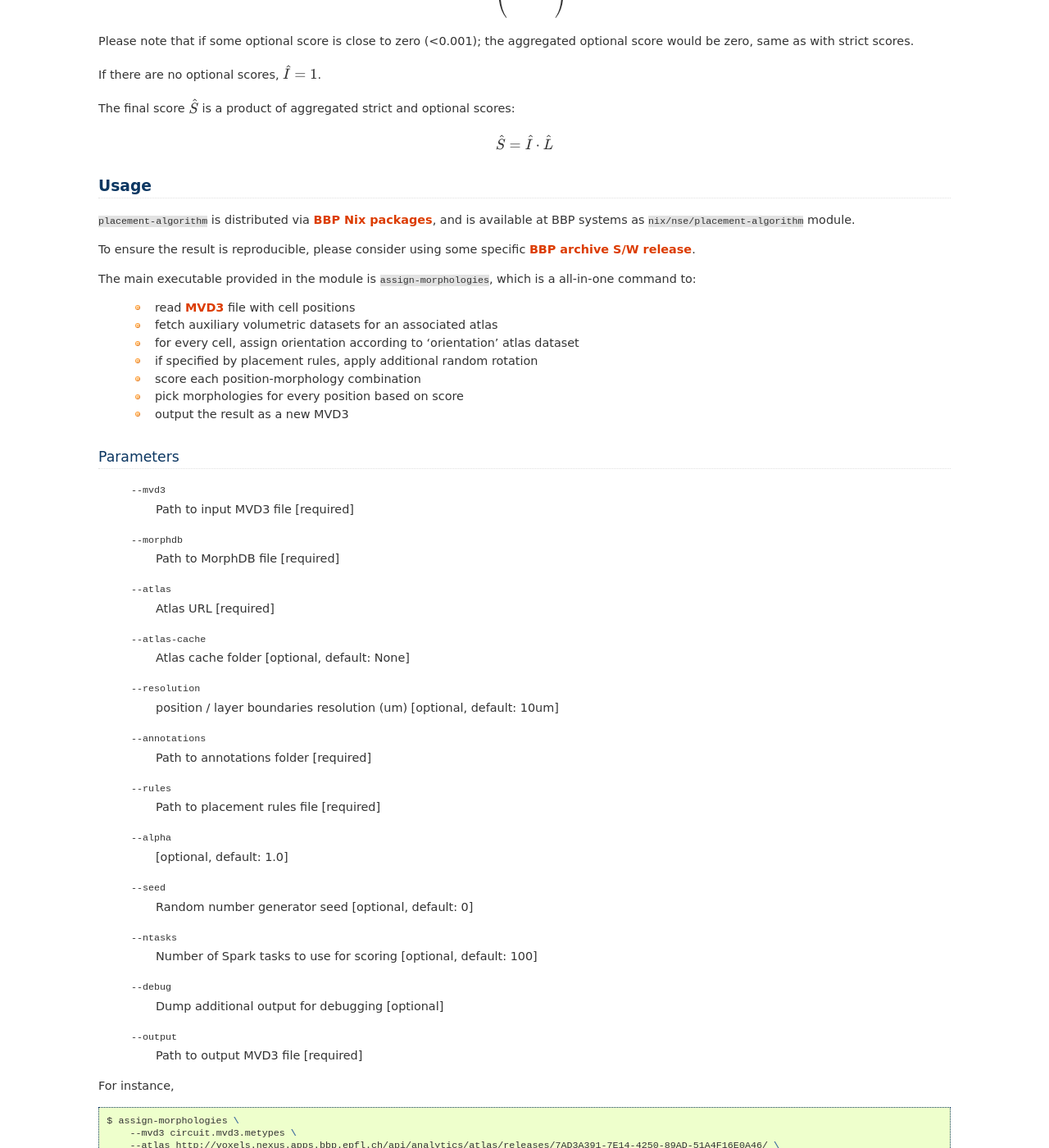
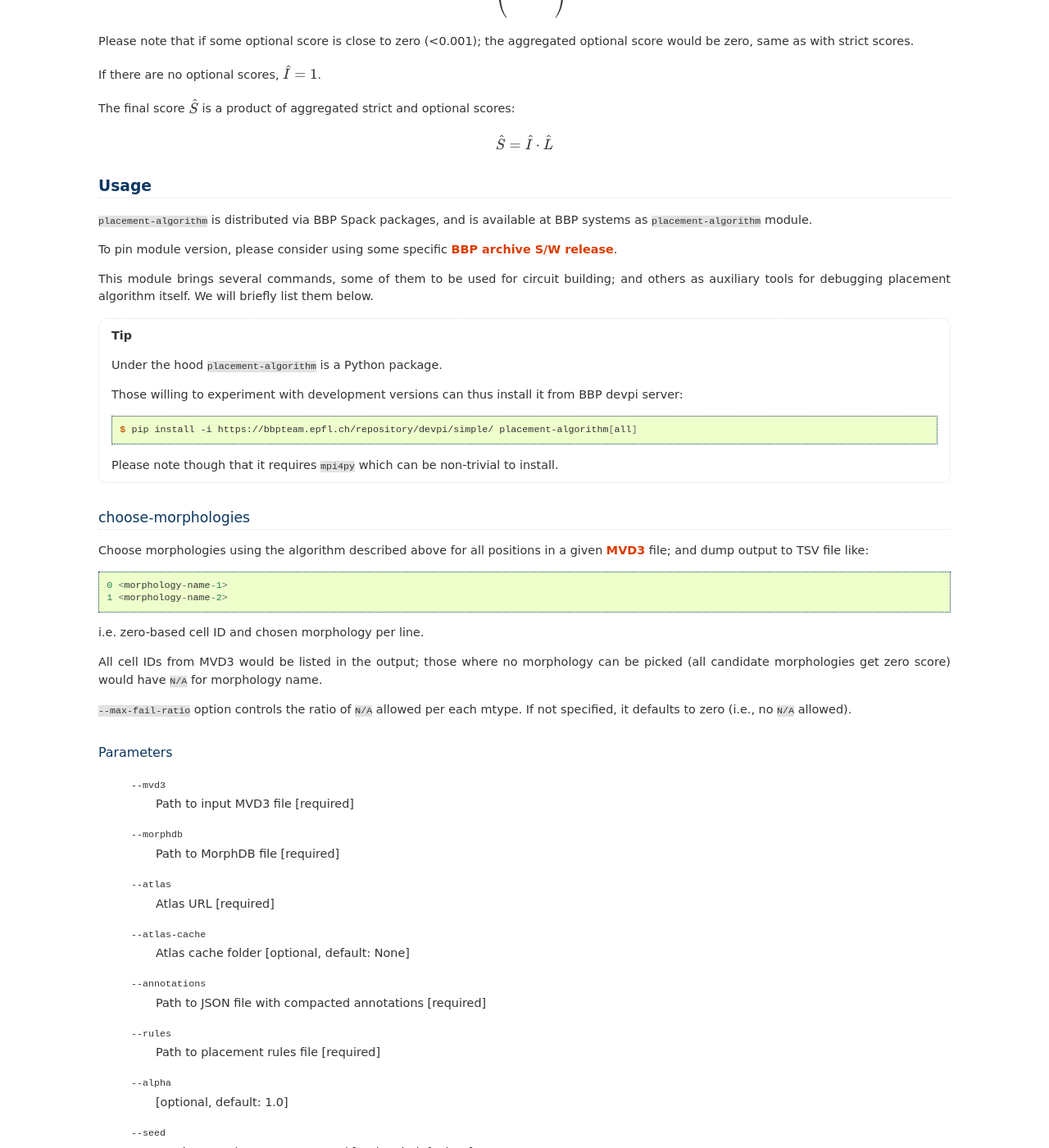
Before and after one commit to BlueBrain/placement-algorithm, a Sphinx documentation site: the page built from python/doc/source/index.rst, in a window 1280 px wide and 1400 px high, scrolled down 2781 px. Shown: the whole window at 82% size. Built offline with Sphinx 7.4.7, drawn with Linux system fonts in a browser that asks for light colours; the version number is read from the project's files by our own code; some of the changed text lies outside the part shown.

Commit message:
Updated documentation
Change-Id: Iaf203af46eb7b38fa7678e32a3efb9a631ff17db

```diff
--- a/python/doc/source/index.rst
+++ b/python/doc/source/index.rst
@@ -152,60 +152,161 @@ The final score :math:`\hat{S}` is a product of aggregated strict and optional s
 Usage
 =====
 
-|name| is distributed via `BBP Nix packages <https://bbpteam.epfl.ch/project/spaces/display/BBPHPC/Nix+Package+Manager>`_, and is available at BBP systems as ``nix/nse/placement-algorithm`` module.
+|name| is distributed via BBP Spack packages, and is available at BBP systems as |name| module.
 
 .. code-block::console
 
-    $ module load nix/nse/placement-algorithm
+    $ module load placement-algorithm
 
-To ensure the result is reproducible, please consider using some specific `BBP archive S/W release <https://bbpteam.epfl.ch/project/spaces/display/BBPHPC/BBP+ARCHIVE+SOFTWARE+MODULES>`_.
+To pin module version, please consider using some specific `BBP archive S/W release <https://bbpteam.epfl.ch/project/spaces/display/BBPHPC/BBP+ARCHIVE+SOFTWARE+MODULES#BBPARCHIVESOFTWAREMODULES-TousetheSpackarchivemodules>`_.
 
-The main executable provided in the module is ``assign-morphologies``, which is a all-in-one command to:
+This module brings several commands, some of them to be used for circuit building; and others as auxiliary tools for debugging placement algorithm itself.
+We will briefly list them below.
 
- - read `MVD3 <https://bbpteam.epfl.ch/documentation/Circuit%20Documentation-0.0.1/mvd3.html>`_ file with cell positions
- - fetch auxiliary volumetric datasets for an associated atlas
- - for every cell, assign orientation according to 'orientation' atlas dataset
- - if specified by placement rules, apply additional random rotation
- - score each position-morphology combination
- - pick morphologies for every position based on score
- - output the result as a new MVD3
+.. tip::
+
+    Under the hood |name| is a Python package.
+
+    Those willing to experiment with development versions can thus install it from BBP devpi server:
+
+    .. code-block:: console
+
+        $ pip install -i https://bbpteam.epfl.ch/repository/devpi/simple/ placement-algorithm[all]
+
+    Please note though that it requires ``mpi4py`` which can be non-trivial to install.
+
+choose-morphologies
+-------------------
+
+Choose morphologies using the algorithm described above for all positions in a given `MVD3 <https://bbpteam.epfl.ch/documentation/Circuit%20Documentation-0.0.1/mvd3.html>`_ file; and dump output to TSV file like:
+
+::
+
+  0 <morphology-name-1>
+  1 <morphology-name-2>
+
+i.e. zero-based cell ID and chosen morphology per line.
+
+All cell IDs from MVD3 would be listed in the output; those where no morphology can be picked (all candidate morphologies get zero score) would have ``N/A`` for morphology name.
+
+``--max-fail-ratio`` option controls the ratio of ``N/A`` allowed per each mtype.
+If not specified, it defaults to zero (i.e., no ``N/A`` allowed).
+
+Parameters
+~~~~~~~~~~
+
+    --mvd3            Path to input MVD3 file [required]
+    --morphdb         Path to MorphDB file [required]
+    --atlas           Atlas URL [required]
+    --atlas-cache     Atlas cache folder [optional, default: None]
+    --annotations     Path to JSON file with compacted annotations [required]
+    --rules           Path to placement rules file [required]
+    --alpha           [optional, default: 1.0]
+    --seed            Random number generator seed [optional, default: 0]
+    --max-fail-ratio  Max failure ratio for any mtype [optional, default: 0]
+    --output          Path to output TSV file [required]
 
 
+assign-morphologies
+-------------------
+
+Write morphologies from TSV list obtained from ``choose-morphologies`` to MVD3.
+
+Also, assign orientation for each cell position based on atlas orientation field (applying additional random rotation around Y-axis).
+
+By default, no ``N/A`` are allowed in the input TSV list.
+By providing ``--dropna`` flag, user can instruct the command to drop ``N/A`` cells from the resulting MVD3.
+Please note that in this case cells would be re-indexed to preserve continuous range of cell IDs.
+
 Parameters
-----------
+~~~~~~~~~~
 
-    --mvd3         Path to input MVD3 file [required]
-    --morphdb      Path to MorphDB file [required]
-    --atlas        Atlas URL [required]
-    --atlas-cache  Atlas cache folder [optional, default: None]
-    --resolution   position / layer boundaries resolution (um) [optional, default: 10um]
-    --annotations  Path to annotations folder [required]
-    --rules        Path to placement rules file [required]
-    --alpha        [optional, default: 1.0]
-    --seed         Random number generator seed [optional, default: 0]
-    --ntasks       Number of Spark tasks to use for scoring [optional, default: 100]
-    --debug        Dump additional output for debugging [optional]
-    --output       Path to output MVD3 file [required]
+    --mvd3            Path to input MVD3 file [required]
+    --morph           TSV file with morphology list [required]
+    --atlas           Atlas URL [required]
+    --atlas-cache     Atlas cache folder [optional, default: None]
+    --dropna          Allow ``N/A`` positions in morphology list [optional, default: False]
+    --seed            Random number generator seed [optional, default: 0]
+    --out-mvd3        Path to output MVD3 file [required]
 
-For instance,
 
-.. code-block:: bash
+dump-profiles
+-------------
 
-    $ assign-morphologies \
-        --mvd3 circuit.mvd3.metypes \
-        --atlas http://voxels.nexus.apps.bbp.epfl.ch/api/analytics/atlas/releases/7AD3A391-7E14-4250-89AD-51A4F16E0A46/ \
-        --atlas-cache .atlas \
-        --resolution 5 \
-        --morphdb /gpfs/bbp.cscs.ch/project/proj42/entities/bionames/20180410/extNeuronDB.dat \
-        --annotations /gpfs/bbp.cscs.ch/project/proj42/entities/morphologies/20180215/annotations \
-        --rules /gpfs/bbp.cscs.ch/project/proj42/entities/bionames/20180410/placement_rules.xml \
-        --layers SO,SP,SR,SLM \
-        --layer-ratio 170,60,280,150 \
-        --alpha 3.0 \
-        --seed 0
+Debugging utility.
 
-Under the hood ``assign-morphologies`` is a wrapper Bash script which launches ``spark-submit`` with a specific Python script.
-It's up to the user to ensure that ``spark-submit`` command is available in the environment, and is configured properly.
+Query m(e)type and layer profile for a list of GIDs; and output the result in JSON lines format.
+
+Parameters
+~~~~~~~~~~
+
+    --mvd3            Path to input MVD3 file [required]
+    --atlas           Atlas URL [required]
+    --atlas-cache     Atlas cache folder [optional, default: None]
+    --layer-names     Comma-separated layer names [required]
+    --gids            Space-separated list of GID(s) [optional, default: all GIDs]
+
+Example
+~~~~~~~
+
+For instance, a call like:
+
+.. code:: bash
+
+  $ dump-profiles \
+      --mvd3 <MVD3> \
+      --atlas <ATLAS> \
+      --layer-names L1,L2,L3,L4,L5,L6 \
+      --gids 42 52
+
+can give an output like:
+
+::
+
+  {"L1_0": 1257.1, "L1_1": 1380.0, ..., "L6_0": 0.0, "L6_1": 436.6, "y": 1307.5, "mtype": "L1_DAC", "etype": "cNAC", "gid": 42}
+  {"L1_0": 1257.1, "L1_1": 1380.0, ..., "L6_0": 0.0, "L6_1": 436.6, "y": 347.5, "mtype": "L6_UPC", "etype": "cADpyr", "gid": 52}
+  ...
+
+The output can be inspected separately or piped directly to ``score-morphologies`` (see below).
+
+
+score-morphologies
+------------------
+
+Debugging utility.
+
+Show each rule score for given position candidate(s) taken from ``stdin``.
+Each candidate position is a JSON line similar to ``dump-profile`` output.
+
+Parameters
+~~~~~~~~~~
+
+    --morphdb         Path to MorphDB file [required]
+    --annotations     Path to JSON file with compacted annotations [required]
+    --rules           Path to placement rules file [required]
+
+Example
+~~~~~~~
+
+For instance, a call like:
+
+.. code:: bash
+
+  $ score-morphologies \
+      --morphdb <MORPHDB> \
+      --annotations <ANNOTATIONS> \
+      --rules <RULES \
+      < '{"L1_0": 1257.1, "L1_1": 1380.0, ..., "L6_0": 0.0, "L6_1": 436.6, "y": 1307.5, "mtype": "L5_TPC:A", "etype": "cADpyr"}' | column -t
+
+can give an output like:
+
+::
+
+  morphology        L1_hard_limit  L5_TPC:A,dendrite,Layer_1  strict  optional  total
+  morph-1                   0.732                      0.942   0.732   0.942    0.689
+  morph-2 0.688             1.000                      0.688   1.000   0.688    0.688
+
+
 
 Input Data
 ==========
@@ -215,7 +316,7 @@ Input Data
 Atlas
 -----
 
-`assign-morphologies` relies on a set of volumetric datasets being provided by the atlas.
+`choose-morphologies` relies on a set of volumetric datasets being provided by the atlas.
 
 [PH]y
 ~~~~~
@@ -270,6 +371,11 @@ Rule IDs should be unique within mtype rule set, and should not overlap with glo
 Global rotation
 ~~~~~~~~~~~~~~~
 
+.. warning::
+
+  | This functionality is temporarily not available; random rotation around Y-axis is used indiscriminately for all cells.
+  | Please contact NSE team if you need fine control over rotation angles.
+
 Defined in ``<global_rotation>`` element (no attributes), which can appear no more than once in XML file.
 It specifies rotation for *all* the cells, for which there are no mtype-specific rotation rules (see below).
 
@@ -285,6 +391,11 @@ Rotations are applied sequentially as they appear in XML file.
 
 Mtype rotations
 ~~~~~~~~~~~~~~~
+
+.. warning::
+
+  | This functionality is temporarily not available; random rotation around Y-axis is used indiscriminately for all cells.
+  | Please contact NSE team if you need fine control over rotation angles.
 
 Defined in ``<mtype_rotation>`` elements, which can appear multiple times in XML file.
 Each element should have ``mtype`` attribute with the associated mtype (or `|`-separated list of mtypes).
@@ -350,6 +461,41 @@ Example
       <placement rule="axon, Layer_1" y_max="1230.0" y_min="1100.0" />
     </annotations>
 
+For efficiency purpose, when collection of annotation files is used for ``choose-morphologies``, it is packed into a single JSON file with the following command delivered by |name| module:
+
+.. code-block:: bash
+
+    $ compact-annotations -o <OUTPUT> <ANNOTATION_DIR>
+
+The result is a JSON file like:
+
+::
+
+  {
+    "morph-1": {
+      "L1_hard_limit": {
+        "y_max": "96.4037744144",
+        "y_min": "-224.580195025"
+      },
+    },
+    "morph-2": {
+      "L1_hard_limit": {
+        "y_max": "350.432",
+        "y_min": "-183.648"
+      },
+      "L4_UPC, dendrite, Layer_2 - Layer_1": {
+        "y_max": "350.292",
+        "y_min": "228.707"
+      },
+    },
+    ...
+  }
+
+To choose only a subset of morphologies from a given annotation folder, one can provide an optional ``--morphdb`` argument with path to MorphDB file:
+
+.. code-block:: bash
+
+    $ compact-annotations --morphdb <MORPHDB> -o <OUTPUT> <ANNOTATION_DIR>
 
 Acknowledgments
 ===============
```
